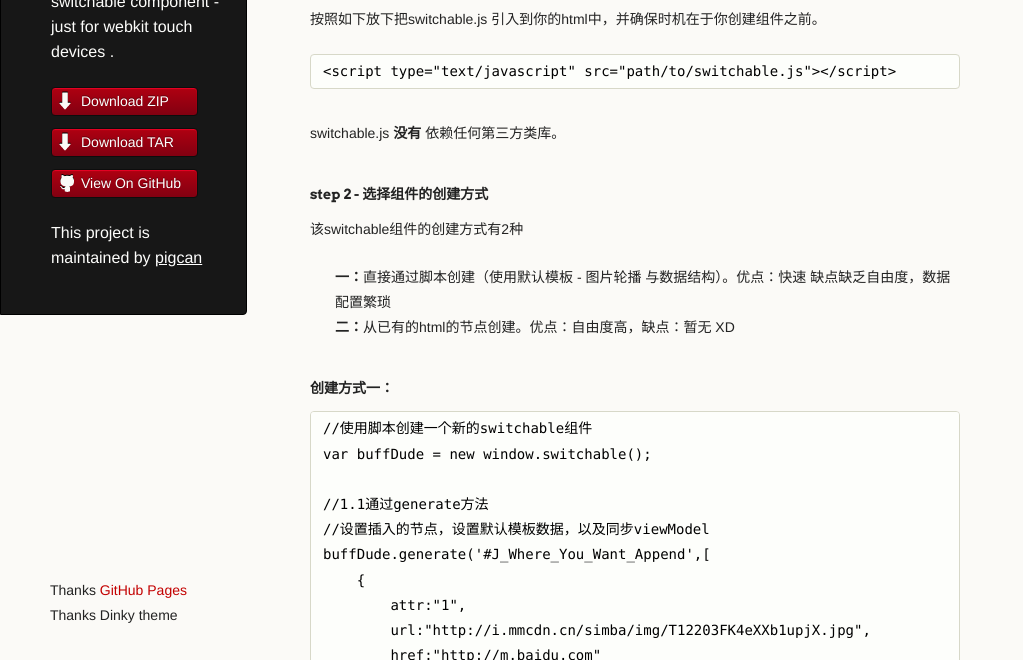
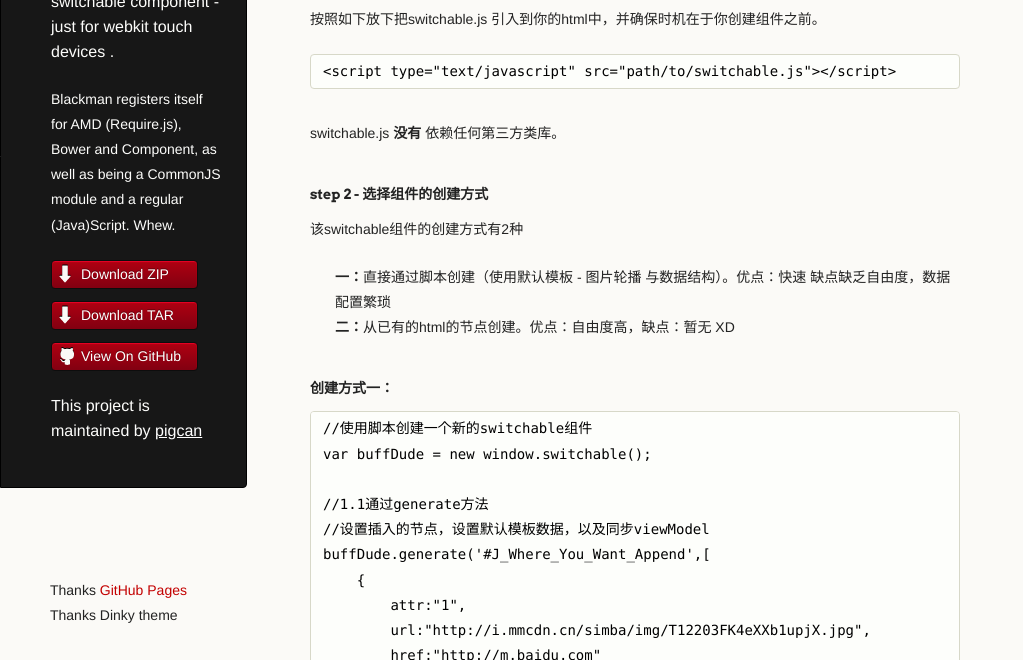
Before and after one commit to pigcan/blackman, a website: page index.html in a window 1280 px wide. Shown: the part 140-800 px from the top of the page, without its empty margins (0-1023 px from the left). Drawn offline with Linux system fonts and the light colour scheme.

Commit message:
增加说明

```diff
--- a/index.html
+++ b/index.html
@@ -18,7 +18,7 @@
       <header>
         <h1 class="header">Blackman</h1>
         <p class="header">switchable component -  just for webkit touch devices .</p>
-
+        <p>Blackman registers itself for AMD (Require.js), Bower and Component, as well as being a CommonJS module and a regular (Java)Script. Whew.</p>
         <ul>
           <li class="download"><a class="buttons" href="https://github.com/pigcan/blackman/zipball/master">Download ZIP</a></li>
           <li class="download"><a class="buttons" href="https://github.com/pigcan/blackman/tarball/master">Download TAR</a></li>
```
